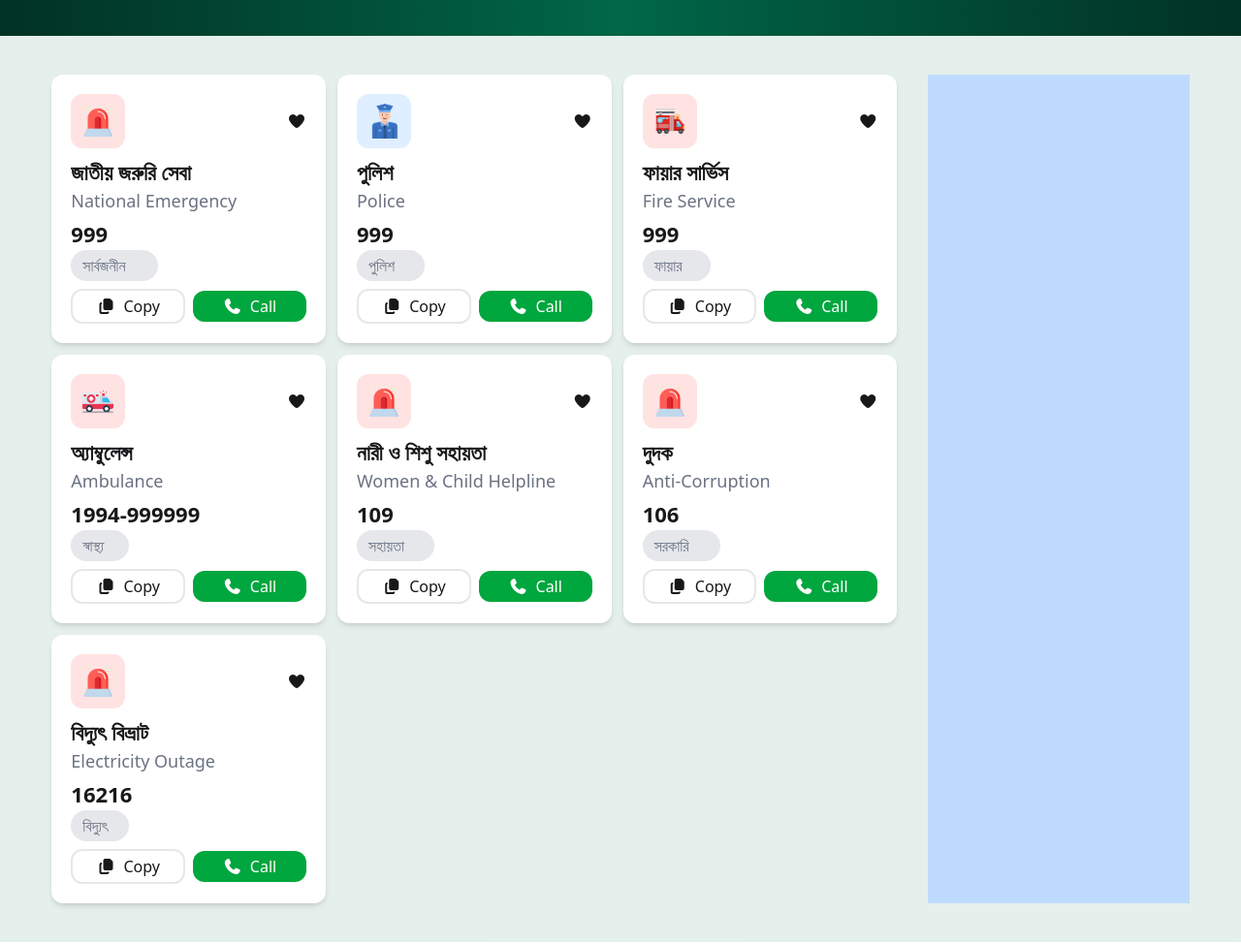
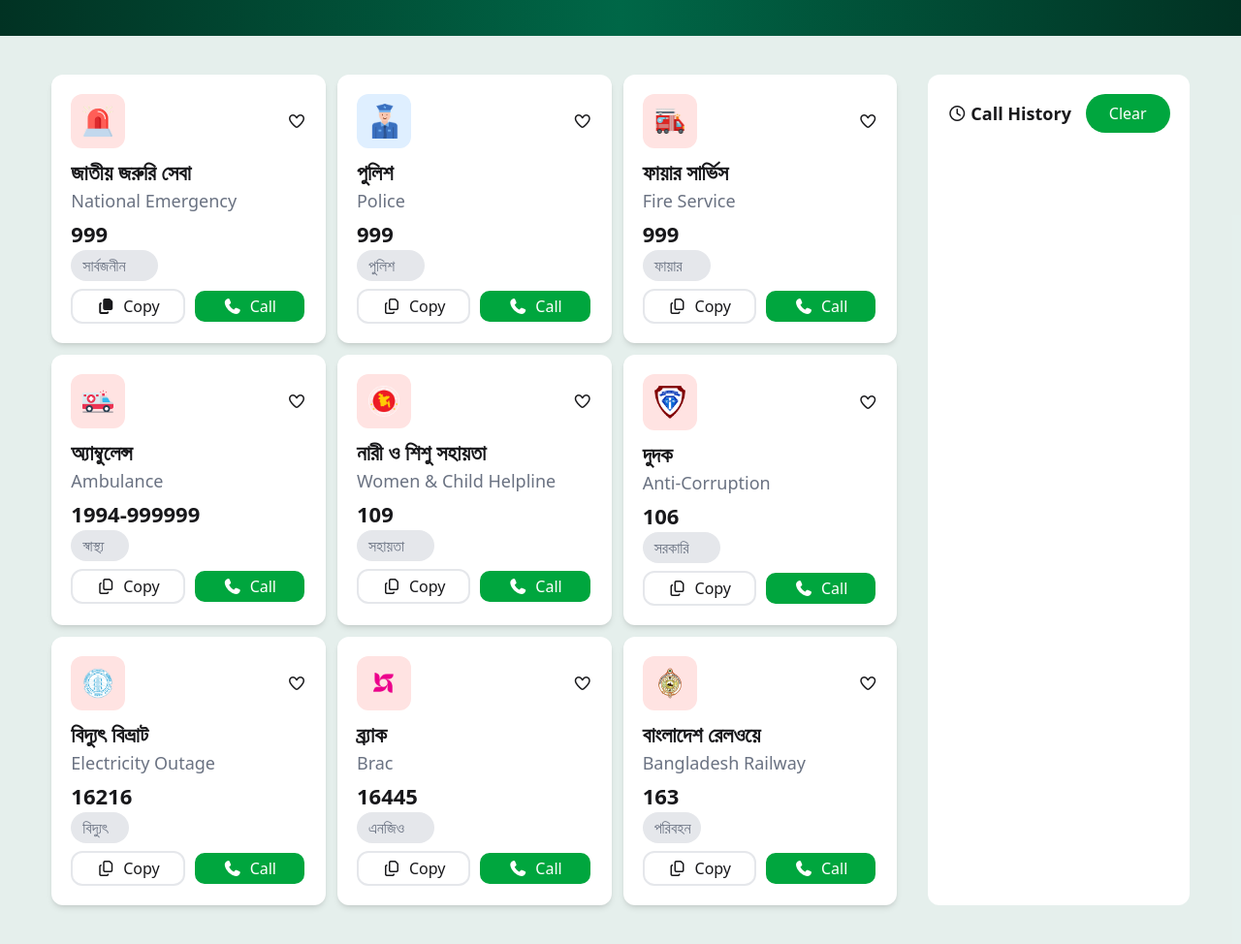
Before and after one commit to HumayunKabirDev/emergency_service_html_tailwindcss_Js, a plain HTML site: page index.html in a window 1280 px wide. Shown: the part 287-1261 px from the top of the page at 97% size. Drawn offline with nearby package versions, Linux system fonts and the light colour scheme.

Commit message:
call Button JS Done

```diff
--- a/index.html
+++ b/index.html
@@ -19,7 +19,7 @@
     <script src="https://cdn.jsdelivr.net/npm/@tailwindcss/browser@4"></script>
   </head>
   <body class="bg-[#006747]/10 h-full mx-auto">
-    <header class="bg-white py-2 shadow-sm">
+    <header class="bg-white py-2 shadow-sm ">
       <div
         class="w-11/12 mx-auto flex flex-col md:flex-row justify-between md:items-center">
         <!--======================= Logo part start =======================-->
@@ -35,19 +35,19 @@
         <!--======================= Add Feature part Start =======================-->
         <div class="flex items-center gap-3 mt-3 md:mt-0">
           <div
-            class="hart flex items-center py-2 px-6 gap-2 rounded-full bg-[#006747]/10">
+            class="hart flex items-center py-1 md:py-2 px-3 md:px-6 gap-2 rounded-full bg-[#006747]/10">
             <h3 id="heartCount" class="text-[1.2rem] font-bold">0</h3>
-            <img src="assets/heart.png" alt="" class="w-8" />
+            <img src="assets/heart.png" alt="" class="w-6 md:w-8" />
           </div>
 
           <div
-            class="coin flex items-center py-2 px-6 gap-2 rounded-full bg-[#006747]/10">
-            <h3 class="text-[1.2rem] font-bold">100</h3>
-            <img src="assets/coin.png" alt="" class="w-8" />
+            class="coin flex items-center py-1 md:py-2 px-3 md:px-6 gap-2 rounded-full bg-[#006747]/10">
+            <h3 class="coinCount text-[1.2rem] font-bold">100</h3>
+            <img src="assets/coin.png" alt="" class="w-6 md:w-8" />
           </div>
 
           <div
-            class="coin flex items-center py-2 px-6 gap-2 rounded-full bg-[#00A63E] text-white">
+            class="coin flex items-center py-1 md:py-2 px-4 md:px-6 gap-2 rounded-full bg-[#00A63E] text-white">
             <h3 class="text-[1.2rem] font-bold">2</h3>
             <p class="text-[1.2rem] font-bold">Copy</p>
           </div>
@@ -68,15 +68,15 @@
       </div>
       <!--========================= Banner part End =========================-->
       <section
-        class="products w-11/12 mx-auto py-10 grid grid-cols-3 md:grid-cols-12 gap-8">
-        <section class="col-span-9 grid md:grid-cols-3 gap-3">
+        class="products md:w-11/12 mx-auto py-10 grid grid-cols-1 md:grid-cols-12 gap-8 px-1.5 md:px-0">
+        <section class="order-2 md:order-1 col-span-9 grid md:grid-cols-3 gap-3 w-full">
           <!--==================== Cart Part Start ====================-->
-          <div class="cart bg-white p-5 shadow-md rounded-xl">
-            <div class="flex justify-between items-center">
+          <div class="cart bg-white p-5 shadow-md rounded-xl ">
+            <div class="flex justify-between md:items-center">
               <div class="bg-[#FFE3E2] p-3 rounded-xl">
                 <img src="assets/emergency.png" alt="" class="w-8" />
               </div>
-              <i class="fa-solid fa-heart heart_btn"></i>
+              <i class="fa-regular fa-heart heart_btn"></i>
             </div>
             <h2 class="text-[22px] font-bold mt-2">জাতীয় জরুরি সেবা</h2>
             <p class="text-[18px] text-gray-500">National Emergency</p>
@@ -86,10 +86,11 @@
             </div>
             <div class="flex items-center gap-2 mt-2">
               <button
-                class="border-[2px] border-gray-200 w-[150px] py-1 rounded-xl">
+                class="border-[2px] border-gray-200 w-[130px] md:w-[150px] py-1 rounded-xl">
                 <i class="fa-solid fa-copy mr-2"></i>Copy
               </button>
-              <button class="bg-[#00A63E] w-[150px] py-1 rounded-xl text-white">
+              <button
+                class="call_btn bg-[#00A63E] w-[130px] md:w-[150px] py-1 rounded-xl text-white hover:bg-[#ffffff] border-[2px] hover:border-gray-200 hover:text-black">
                 <i class="fa-solid fa-phone mr-2"></i>Call
               </button>
             </div>
@@ -100,7 +101,7 @@
               <div class="bg-[#DFEFFF] p-1 rounded-xl">
                 <img src="assets/police.png" alt="" class="w-12" />
               </div>
-              <i class="fa-solid fa-heart heart_btn"></i>
+              <i class="fa-regular fa-heart heart_btn"></i>
             </div>
             <h2 class="text-[22px] font-bold mt-2">পুলিশ</h2>
             <p class="text-[18px] text-gray-500">Police</p>
@@ -110,10 +111,11 @@
             </div>
             <div class="flex items-center gap-2 mt-2">
               <button
-                class="border-[2px] border-gray-200 w-[150px] py-1 rounded-xl">
-                <i class="fa-solid fa-copy mr-2"></i>Copy
+                class="border-[2px] border-gray-200 w-[130px] md:w-[150px] py-1 rounded-xl">
+                <i class="fa-regular fa-copy mr-2"></i>Copy
               </button>
-              <button class="bg-[#00A63E] w-[150px] py-1 rounded-xl text-white">
+              <button
+                class="call_btn bg-[#00A63E] w-[130px] md:w-[150px] py-1 rounded-xl hover:bg-[#ffffff] border-[2px] hover:border-gray-200 hover:text-black text-white">
                 <i class="fa-solid fa-phone mr-2"></i>Call
               </button>
             </div>
@@ -124,7 +126,7 @@
               <div class="bg-[#FFE3E2] p-3 rounded-xl">
                 <img src="assets/fire-service.png" alt="" class="w-8" />
               </div>
-              <i class="fa-solid fa-heart heart_btn"></i>
+              <i class="fa-regular fa-heart heart_btn"></i>
             </div>
             <h2 class="text-[22px] font-bold mt-2">ফায়ার সার্ভিস</h2>
             <p class="text-[18px] text-gray-500">Fire Service</p>
@@ -134,10 +136,11 @@
             </div>
             <div class="flex items-center gap-2 mt-2">
               <button
-                class="border-[2px] border-gray-200 w-[150px] py-1 rounded-xl">
-                <i class="fa-solid fa-copy mr-2"></i>Copy
+                class="border-[2px] border-gray-200 w-[130px] md:w-[150px] py-1 rounded-xl">
+                <i class="fa-regular fa-copy mr-2"></i>Copy
               </button>
-              <button class="bg-[#00A63E] w-[150px] py-1 rounded-xl text-white">
+              <button
+                class="call_btn bg-[#00A63E] w-[130px] md:w-[150px] py-1 rounded-xl text-white hover:bg-[#ffffff] border-[2px] hover:border-gray-200 hover:text-black">
                 <i class="fa-solid fa-phone mr-2"></i>Call
               </button>
             </div>
@@ -148,7 +151,7 @@
               <div class="bg-[#FFE3E2] p-3 rounded-xl">
                 <img src="assets/ambulance.png" alt="" class="w-8" />
               </div>
-              <i class="fa-solid fa-heart heart_btn"></i>
+              <i class="fa-regular fa-heart heart_btn"></i>
             </div>
             <h2 class="text-[22px] font-bold mt-2">অ্যাম্বুলেন্স</h2>
             <p class="text-[18px] text-gray-500">Ambulance</p>
@@ -158,10 +161,11 @@
             </div>
             <div class="flex items-center gap-2 mt-2">
               <button
-                class="border-[2px] border-gray-200 w-[150px] py-1 rounded-xl">
-                <i class="fa-solid fa-copy mr-2"></i>Copy
+                class="border-[2px] border-gray-200 w-[130px] md:w-[150px] py-1 rounded-xl">
+                <i class="fa-regular fa-copy mr-2"></i>Copy
               </button>
-              <button class="bg-[#00A63E] w-[150px] py-1 rounded-xl text-white">
+              <button
+                class="call_btn bg-[#00A63E] w-[130px] md:w-[150px] py-1 rounded-xl text-white hover:bg-[#ffffff] border-[2px] hover:border-gray-200 hover:text-black">
                 <i class="fa-solid fa-phone mr-2"></i>Call
               </button>
             </div>
@@ -170,9 +174,9 @@
           <div class="cart bg-white p-5 shadow-md rounded-xl">
             <div class="flex justify-between items-center">
               <div class="bg-[#FFE3E2] p-3 rounded-xl">
-                <img src="assets/emergency.png" alt="" class="w-8" />
+                <img src="assets/logo-dark.png" alt="" class="w-8" />
               </div>
-              <i class="fa-solid fa-heart heart_btn"></i>
+              <i class="fa-regular fa-heart heart_btn"></i>
             </div>
             <h2 class="text-[22px] font-bold mt-2">নারী ও শিশু সহায়তা</h2>
             <p class="text-[18px] text-gray-500">Women & Child Helpline</p>
@@ -182,10 +186,11 @@
             </div>
             <div class="flex items-center gap-2 mt-2">
               <button
-                class="border-[2px] border-gray-200 w-[150px] py-1 rounded-xl">
-                <i class="fa-solid fa-copy mr-2"></i>Copy
+                class="border-[2px] border-gray-200 w-[130px] md:w-[150px] py-1 rounded-xl">
+                <i class="fa-regular fa-copy mr-2"></i>Copy
               </button>
-              <button class="bg-[#00A63E] w-[150px] py-1 rounded-xl text-white">
+              <button
+                class="call_btn bg-[#00A63E] w-[130px] md:w-[150px] py-1 rounded-xl text-white hover:bg-[#ffffff] border-[2px] hover:border-gray-200 hover:text-black">
                 <i class="fa-solid fa-phone mr-2"></i>Call
               </button>
             </div>
@@ -194,9 +199,9 @@
           <div class="cart bg-white p-5 shadow-md rounded-xl">
             <div class="flex justify-between items-center">
               <div class="bg-[#FFE3E2] p-3 rounded-xl">
-                <img src="assets/emergency.png" alt="" class="w-8" />
+                <img src="assets/দুর্নীতি_দমন_কমিশনের_লোগো.png" alt="" class="w-8" />
               </div>
-              <i class="fa-solid fa-heart heart_btn"></i>
+              <i class="fa-regular fa-heart heart_btn"></i>
             </div>
             <h2 class="text-[22px] font-bold mt-2">দুদক</h2>
             <p class="text-[18px] text-gray-500">Anti-Corruption</p>
@@ -206,10 +211,11 @@
             </div>
             <div class="flex items-center gap-2 mt-2">
               <button
-                class="border-[2px] border-gray-200 w-[150px] py-1 rounded-xl">
-                <i class="fa-solid fa-copy mr-2"></i>Copy
+                class="border-[2px] border-gray-200 w-[130px] md:w-[150px] py-1 rounded-xl">
+                <i class="fa-regular fa-copy mr-2"></i>Copy
               </button>
-              <button class="bg-[#00A63E] w-[150px] py-1 rounded-xl text-white">
+              <button
+                class="call_btn bg-[#00A63E] w-[130px] md:w-[150px] py-1 rounded-xl text-white hover:bg-[#ffffff] border-[2px] hover:border-gray-200 hover:text-black">
                 <i class="fa-solid fa-phone mr-2"></i>Call
               </button>
             </div>
@@ -218,9 +224,9 @@
           <div class="cart bg-white p-5 shadow-md rounded-xl">
             <div class="flex justify-between items-center">
               <div class="bg-[#FFE3E2] p-3 rounded-xl">
-                <img src="assets/emergency.png" alt="" class="w-8" />
+                <img src="assets/bidyut-unnayan.png" alt="" class="w-8" />
               </div>
-              <i class="fa-solid fa-heart heart_btn"></i>
+              <i class="fa-regular fa-heart heart_btn"></i>
             </div>
             <h2 class="text-[22px] font-bold mt-2">বিদ্যুৎ বিভ্রাট</h2>
             <p class="text-[18px] text-gray-500">Electricity Outage</p>
@@ -230,21 +236,90 @@
             </div>
             <div class="flex items-center gap-2 mt-2">
               <button
-                class="border-[2px] border-gray-200 w-[150px] py-1 rounded-xl">
-                <i class="fa-solid fa-copy mr-2"></i>Copy
+                class="border-[2px] border-gray-200 w-[130px] md:w-[150px] py-1 rounded-xl">
+                <i class="fa-regular fa-copy mr-2"></i>Copy
               </button>
-              <button class="bg-[#00A63E] w-[150px] py-1 rounded-xl text-white">
+              <button
+                class="call_btn bg-[#00A63E] w-[130px] md:w-[150px] py-1 rounded-xl text-white hover:bg-[#ffffff] border-[2px] hover:border-gray-200 hover:text-black">
                 <i class="fa-solid fa-phone mr-2"></i>Call
               </button>
             </div>
           </div>
           <!-- cart 7 End -->
+          <div class="cart bg-white p-5 shadow-md rounded-xl">
+            <div class="flex justify-between items-center">
+              <div class="bg-[#FFE3E2] p-3 rounded-xl">
+                <img src="assets/brac.png" alt="" class="w-8" />
+              </div>
+              <i class="fa-regular fa-heart heart_btn"></i>
+            </div>
+            <h2 class="text-[22px] font-bold mt-2">ব্র্যাক</h2>
+            <p class="text-[18px] text-gray-500">Brac</p>
+            <h3 class="text-[22px] font-bold mt-1">16445</h3>
+            <div class="bg-gray-200 py-1 px-3 rounded-full w-[80px]">
+              <p class="text-[16px] text-gray-500 mx-auto">এনজিও</p>
+            </div>
+            <div class="flex items-center gap-2 mt-2">
+              <button
+                class="border-[2px] border-gray-200 w-[130px] md:w-[150px] py-1 rounded-xl">
+                <i class="fa-regular fa-copy mr-2"></i>Copy
+              </button>
+              <button
+                class="call_btn bg-[#00A63E] w-[130px] md:w-[150px] py-1 rounded-xl text-white hover:bg-[#ffffff] border-[2px] hover:border-gray-200 hover:text-black">
+                <i class="fa-solid fa-phone mr-2"></i>Call
+              </button>
+            </div>
+          </div>
+          <!-- cart 8 End -->
+          <div class="cart bg-white p-5 shadow-md rounded-xl">
+            <div class="flex justify-between items-center">
+              <div class="bg-[#FFE3E2] p-3 rounded-xl">
+                <img src="assets/Bangladesh-Railway.png" alt="" class="w-8" />
+              </div>
+              <i class="fa-regular fa-heart heart_btn"></i>
+            </div>
+            <h2 class="text-[22px] font-bold mt-2">বাংলাদেশ রেলওয়ে</h2>
+            <p class="text-[18px] text-gray-500">Bangladesh Railway</p>
+            <h3 class="text-[22px] font-bold mt-1">163</h3>
+            <div class="bg-gray-200 py-1 px-3 rounded-full w-[60px]">
+              <p class="text-[16px] text-gray-500 mx-auto">পরিবহন</p>
+            </div>
+            <div class="flex items-center gap-2 mt-2">
+              <button
+                class="border-[2px] border-gray-200 w-[130px] md:w-[150px] py-1 rounded-xl">
+                <i class="fa-regular fa-copy mr-2"></i>Copy
+              </button>
+              <button
+                class="call_btn bg-[#00A63E] w-[130px] md:w-[150px] py-1 rounded-xl text-white hover:bg-[#ffffff] border-[2px] hover:border-gray-200 hover:text-black">
+                <i class="fa-solid fa-phone mr-2"></i>Call
+              </button>
+            </div>
+          </div>
+          <!-- cart 9 End -->
         </section>
         <!--======================== cart part End ========================-->
-        <aside class="bg-blue-200 col-span-3"></aside>
+        <aside class="order-1 md:order-2 bg-white col-span-9 rounded-xl md:col-span-3 p-5">
+          <div class="cartBox">
+            <div id="cart" class="flex justify-between">
+              <div class="flex items-center gap-1">
+                <i class="fa-regular fa-clock"></i>
+                <h3 class="text-[18px] font-semibold">Call History</h3>
+              </div>
+              <button
+                id="clearBtn"
+                class="py-2 px-6 text-white rounded-full bg-[#00A63E]">
+                Clear
+              </button>
+            </div>
+            <div id="cart_container">
+
+            </div>
+          </div>
+        </aside>
       </section>
     </main>
 
     <script src="js/index.js"></script>
+    <script src="js/practice.js"></script>
   </body>
 </html>
```
Also changed, not shown: js/index.js (+44 -9 lines), assets/bidyut-unnayan.png (added), assets/দুর্নীতি_দমন_কমিশনের_লোগো.png (added).
